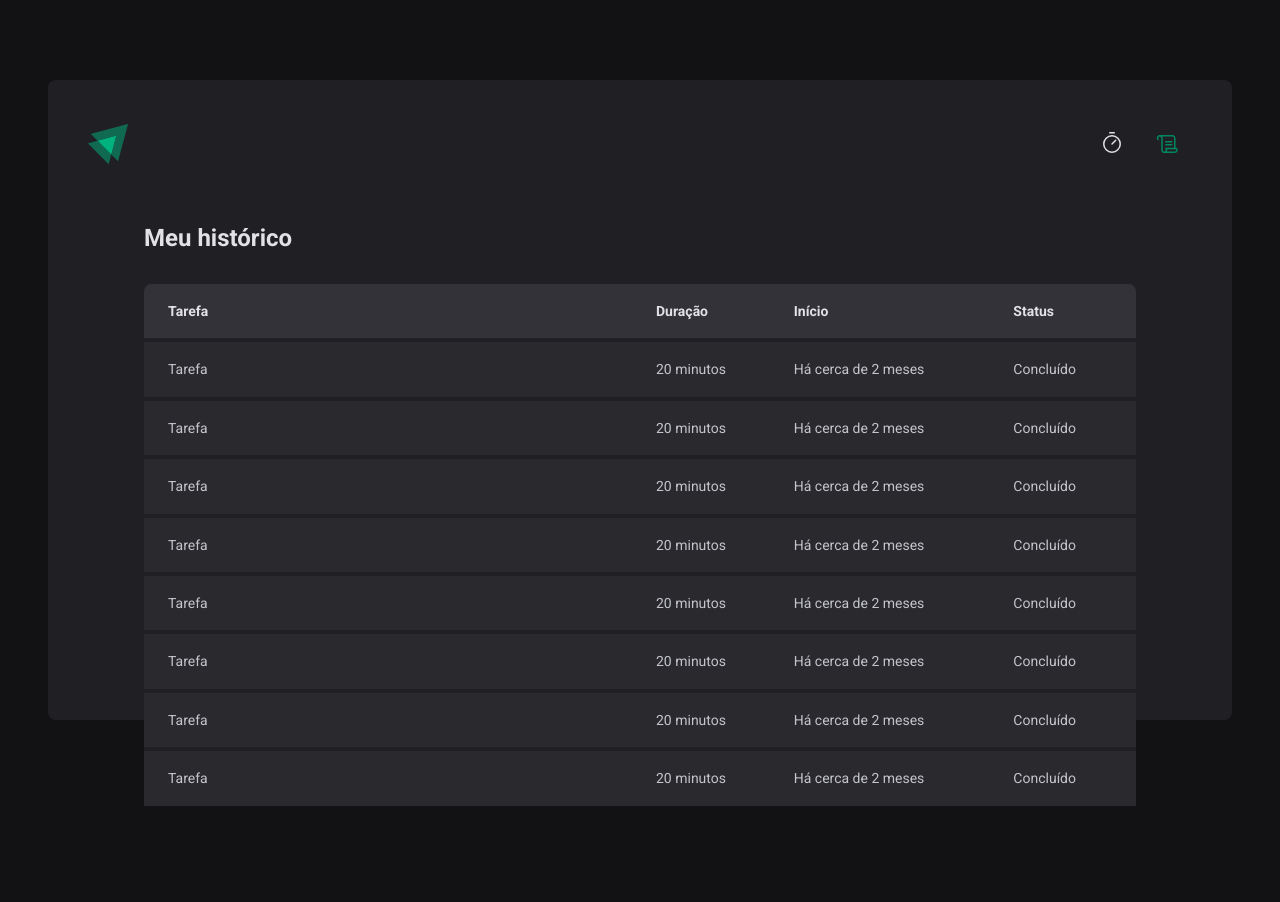
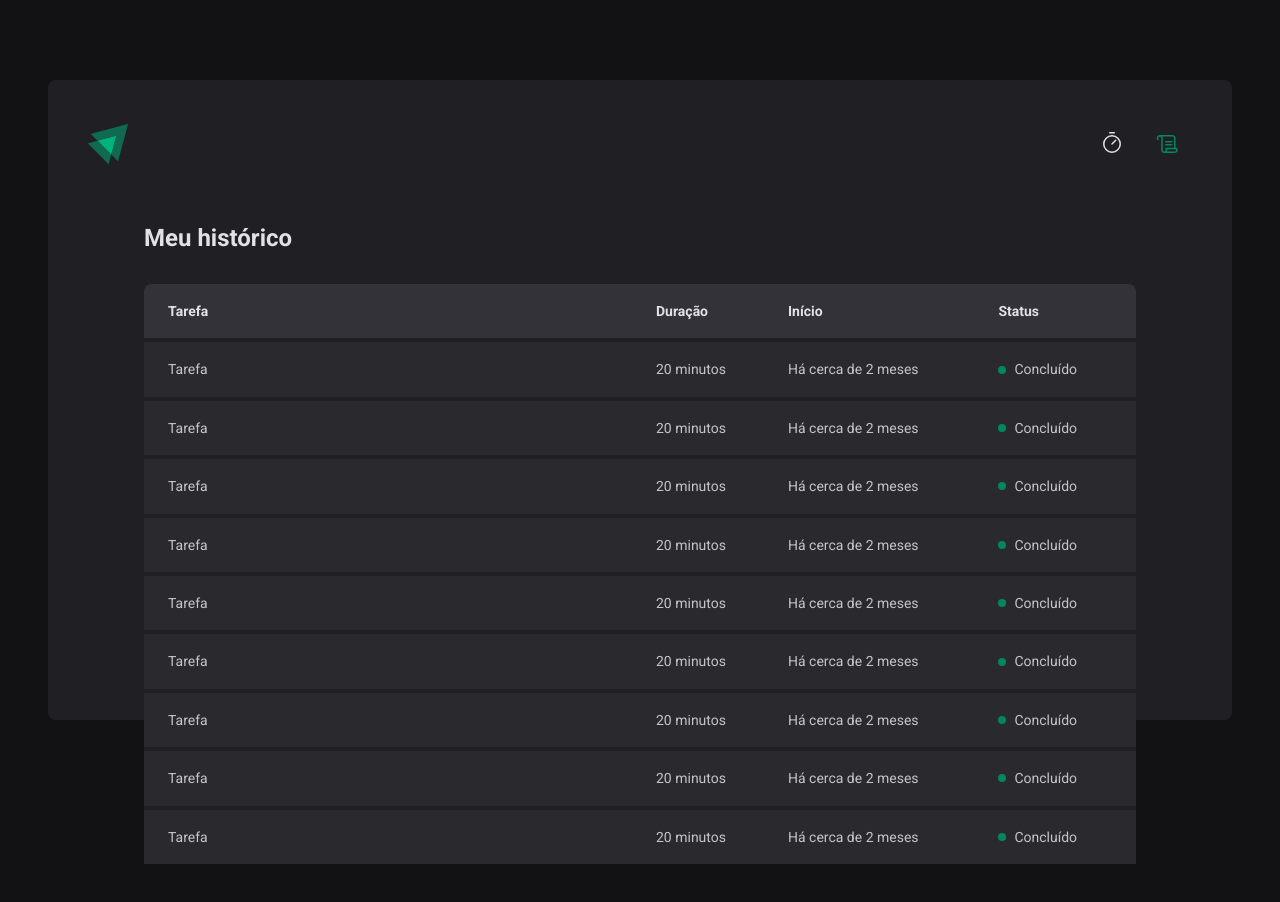
Before and after one commit to michel-cm/Timer-Ignite, a React (Vite) app: page /history in a window 1280 px wide. Shown: the top 902 px of the page. Before the commit the page ends 862 px from the top, so only its background shows below. Built offline with nearby package versions, Linux system fonts and the light colour scheme.

Commit message:
component Status

```diff
--- a/src/pages/History/index.tsx
+++ b/src/pages/History/index.tsx
@@ -1,4 +1,4 @@
-import { HistoryContainer, HistoryList } from "./styles";
+import { HistoryContainer, HistoryList, Status } from "./styles";
 
 export function History() {
   return (
@@ -16,54 +16,80 @@
             </tr>
           </thead>
           <tbody>
+
             <tr>
               <td>Tarefa</td>
               <td>20 minutos</td>
               <td>Há cerca de 2 meses</td>
-              <td>Concluído</td>
+              <td>
+                <Status statusColor="green">Concluído</Status>
+              </td>
             </tr>
             <tr>
               <td>Tarefa</td>
               <td>20 minutos</td>
               <td>Há cerca de 2 meses</td>
-              <td>Concluído</td>
+              <td>
+                <Status statusColor="green">Concluído</Status>
+              </td>
             </tr>
             <tr>
               <td>Tarefa</td>
               <td>20 minutos</td>
               <td>Há cerca de 2 meses</td>
-              <td>Concluído</td>
+              <td>
+                <Status statusColor="green">Concluído</Status>
+              </td>
             </tr>
             <tr>
               <td>Tarefa</td>
               <td>20 minutos</td>
               <td>Há cerca de 2 meses</td>
-              <td>Concluído</td>
+              <td>
+                <Status statusColor="green">Concluído</Status>
+              </td>
             </tr>
             <tr>
               <td>Tarefa</td>
               <td>20 minutos</td>
               <td>Há cerca de 2 meses</td>
-              <td>Concluído</td>
+              <td>
+                <Status statusColor="green">Concluído</Status>
+              </td>
             </tr>
             <tr>
               <td>Tarefa</td>
               <td>20 minutos</td>
               <td>Há cerca de 2 meses</td>
-              <td>Concluído</td>
+              <td>
+                <Status statusColor="green">Concluído</Status>
+              </td>
             </tr>
             <tr>
               <td>Tarefa</td>
               <td>20 minutos</td>
               <td>Há cerca de 2 meses</td>
-              <td>Concluído</td>
+              <td>
+                <Status statusColor="green">Concluído</Status>
+              </td>
             </tr>
             <tr>
               <td>Tarefa</td>
               <td>20 minutos</td>
               <td>Há cerca de 2 meses</td>
-              <td>Concluído</td>
+              <td>
+                <Status statusColor="green">Concluído</Status>
+              </td>
             </tr>
+            <tr>
+              <td>Tarefa</td>
+              <td>20 minutos</td>
+              <td>Há cerca de 2 meses</td>
+              <td>
+                <Status statusColor="green">Concluído</Status>
+              </td>
+            </tr>
+
           </tbody>
         </table>
       </HistoryList>
--- a/src/pages/History/styles.ts
+++ b/src/pages/History/styles.ts
@@ -60,3 +60,27 @@
     }
   }
 `;
+
+const STATUS_COLORS = {
+  yellow: "yellow-500",
+  green: "green-500",
+  red: "red-500",
+} as const;
+
+interface StatusProps {
+  statusColor: keyof typeof STATUS_COLORS;
+}
+
+export const Status = styled.span<StatusProps>`
+  display: flex;
+  align-items: center;
+  gap: 0.5rem;
+
+  &::before {
+    content: "";
+    width: 0.5rem;
+    height: 0.5rem;
+    border-radius: 9999px;
+    background: ${(props) => props.theme[STATUS_COLORS[props.statusColor]]};
+  }
+`;
```
